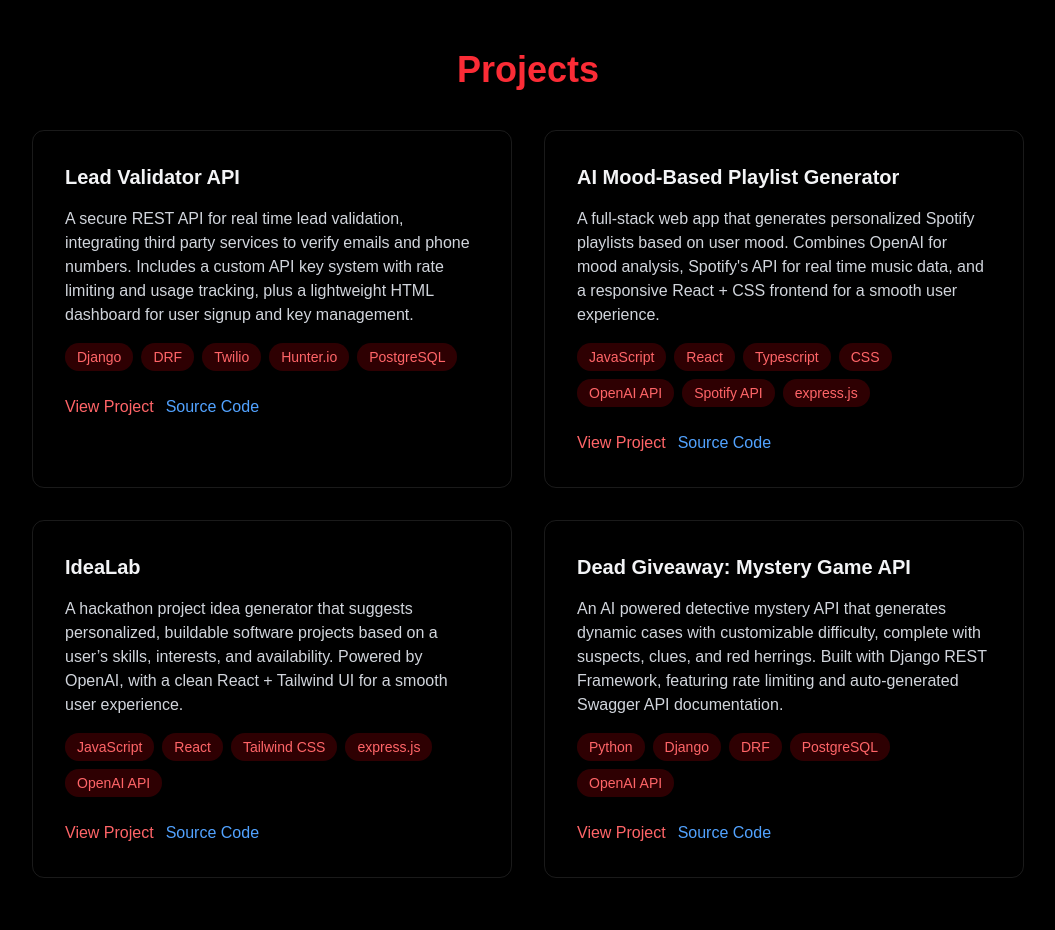
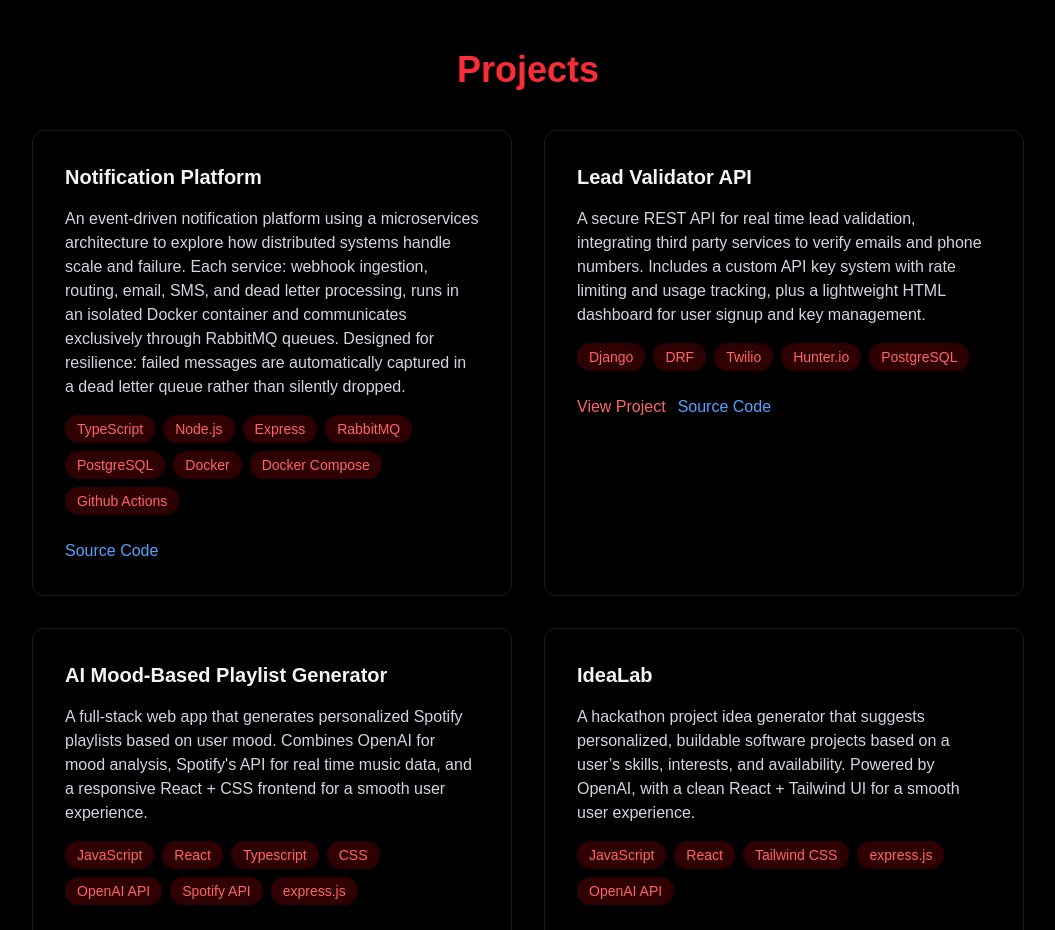
Before and after one commit to cyberdeeb/portfolio, a React (Vite) app: page / in a window 1280 px wide. Shown: the part 2500-3430 px from the top of the page, without its empty margins (112-1167 px from the left). Built offline with nearby package versions, Linux system fonts and the light colour scheme; no server answers.

Commit message:
Add new notification-platform microservice project and detials

```diff
--- a/src/components/sections/Projects.jsx
+++ b/src/components/sections/Projects.jsx
@@ -12,6 +12,47 @@
             Projects
           </h2>
           <div className="grid grid-cols-1 md:grid-cols-2 gap-8">
+            <div className="rounded-xl p-8 border border-white/10 hover:-translate-y-1 hover:shadow-[0_0_0.5rem_0_rgba(255,0,0,0.5)] transition-all flex flex-col gap-4">
+              <h3 className="text-xl font-bold">Notification Platform</h3>
+              <p className="text-gray-300">
+                An event-driven notification platform using a microservices
+                architecture to explore how distributed systems handle scale and
+                failure. Each service: webhook ingestion, routing, email, SMS,
+                and dead letter processing, runs in an isolated Docker container
+                and communicates exclusively through RabbitMQ queues. Designed
+                for resilience: failed messages are automatically captured in a
+                dead letter queue rather than silently dropped.
+              </p>
+              <div className="flex flex-wrap gap-2">
+                {[
+                  'TypeScript',
+                  'Node.js',
+                  'Express',
+                  'RabbitMQ',
+                  'PostgreSQL',
+                  'Docker',
+                  'Docker Compose',
+                  'Github Actions',
+                ].map((tech) => (
+                  <span
+                    key={tech}
+                    className="bg-red-600/20 text-red-400 px-3 py-1 rounded-full text-sm hover:bg-red-600/30 hover:shadow-[0_0_0.5rem_0_rgba(255,0,0,0.5)] transition-all"
+                  >
+                    {tech}
+                  </span>
+                ))}
+              </div>
+              <div className="flex gap-3 mt-2">
+                <a
+                  href="https://github.com/cyberdeeb/notification-platform"
+                  target="_blank"
+                  rel="noopener noreferrer"
+                  className="text-blue-400 hover:text-blue-300 hover:underline transition-colors"
+                >
+                  Source Code
+                </a>
+              </div>
+            </div>
             <div className="rounded-xl p-8 border border-white/10 hover:-translate-y-1 hover:shadow-[0_0_0.5rem_0_rgba(255,0,0,0.5)] transition-all flex flex-col gap-4">
               <h3 className="text-xl font-bold">Lead Validator API</h3>
               <p className="text-gray-300">
@@ -30,7 +71,7 @@
                     >
                       {tech}
                     </span>
-                  )
+                  ),
                 )}
               </div>
               <div className="flex gap-3 mt-2">
@@ -161,7 +202,7 @@
                     >
                       {tech}
                     </span>
-                  )
+                  ),
                 )}
               </div>
               <div className="flex gap-3 mt-2">
```
